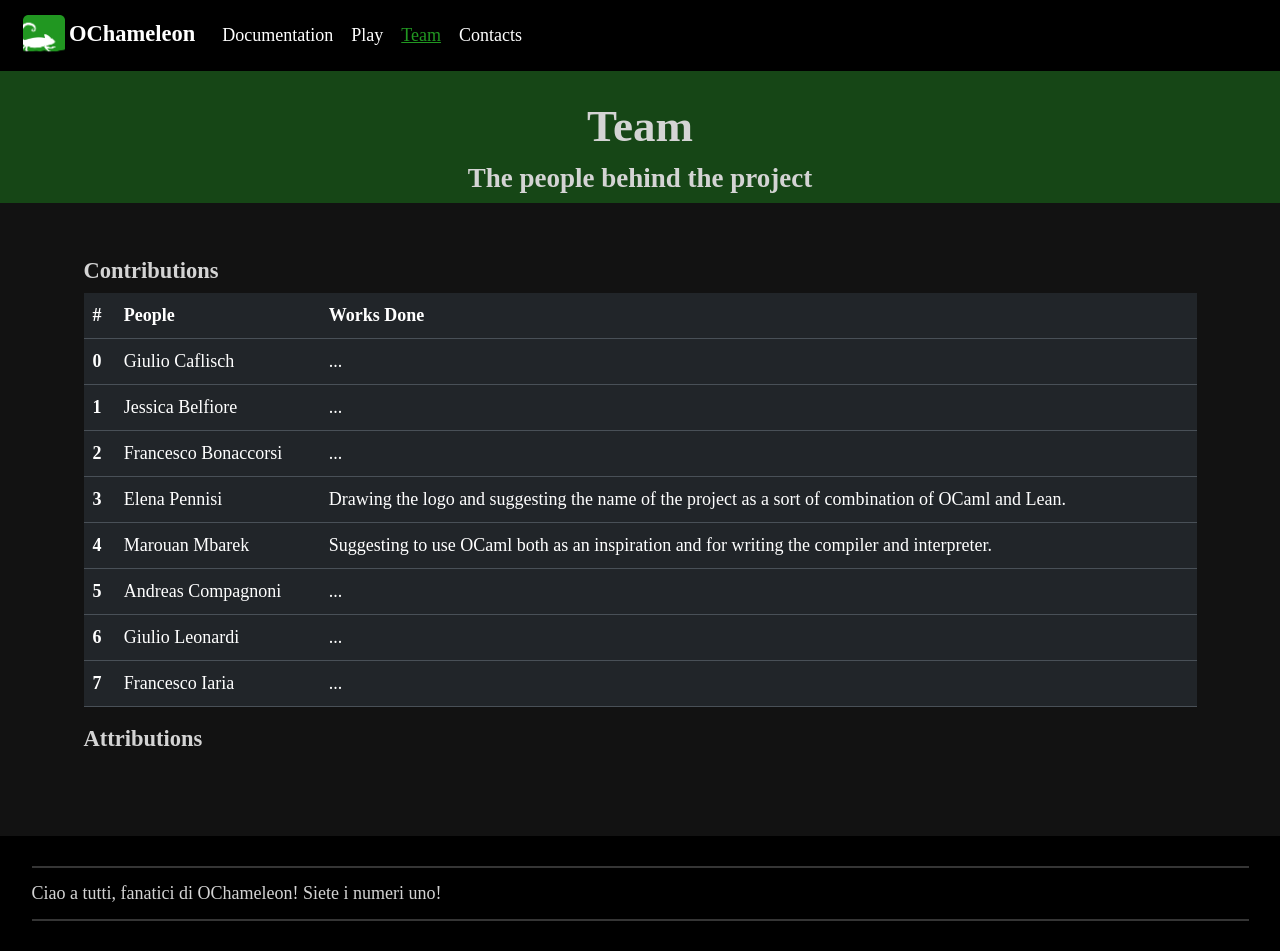
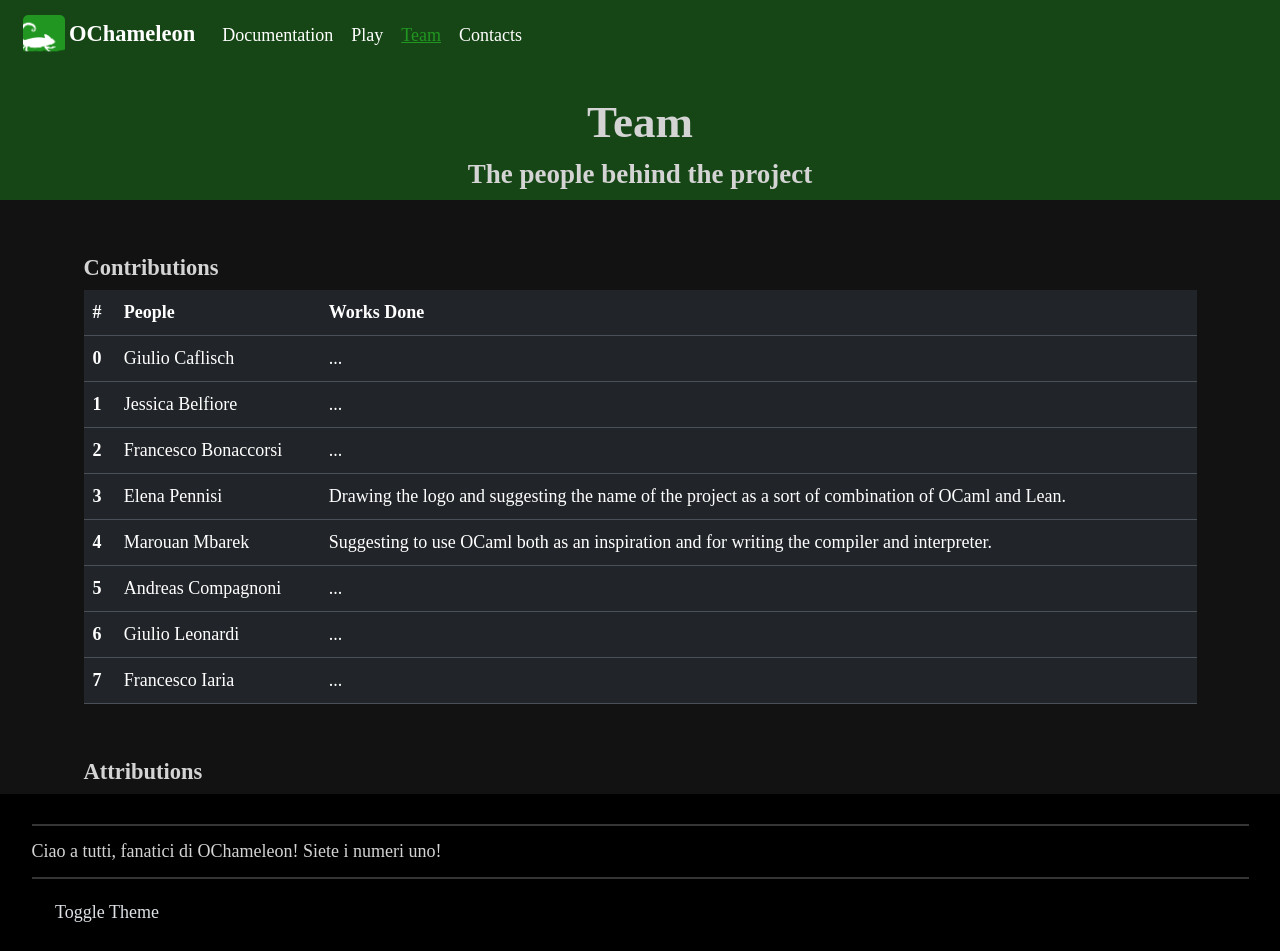
Before and after one commit to ochameleon/ochameleon.github.io, a Jekyll site: the page built from team.html, in a window 1280 px wide and 951 px high. Built offline with Jekyll 4.4.1, drawn with Linux system fonts in a browser that asks for light colours; some web fonts are replaced.

Commit message:
Testing light to dark theme switch

```diff
--- a/_includes/footer.html
+++ b/_includes/footer.html
@@ -3,5 +3,12 @@
         <hr>
         Ciao a tutti, fanatici di OChameleon! Siete i numeri uno!
         <hr>
+        <div class="theme-toggle-container">
+            <button id="themeToggle" class="btn btn-theme-toggle d-flex align-items-center">
+                <i class="fas fa-sun me-2" id="sunIcon"></i>
+                <i class="fas fa-moon me-2 d-none" id="moonIcon"></i>
+                <span>Toggle Theme</span>
+            </button>
+        </div>
     </div>
 </footer>
--- a/static/style.css
+++ b/static/style.css
@@ -9,20 +9,53 @@
 }
 
 
+:root {
+    --main-background-color: rgb(18, 18, 18);
+    --nav-backgroung-color: rgb(0, 0, 0);
+    --header-background-color: rgb(22, 70, 22);
+    --footer-background-color: rgb(0, 0, 0);
+    --pre-background-color: rgb(30, 30, 30);
+
+    --main-text-color: rgb(212, 212, 212);
+    --unclicked-text-color: rgb(255, 255, 255);
+    --clicked-text-color: rgb(33, 151, 33);
+
+    --main-card-bg: #343a40;
+    --main-card-border: #495057;
+    --main-button-bg: #0a58ca;
+    --main-button-text: #ffffff;
+}
+
+html[data-bs-theme="light"] {
+    --main-background-color: #212529;
+    --nav-backgroung-color: rgb(250, 248, 243);
+    --header-background-color: rgb(22, 70, 22);
+    --footer-background-color: rgb(255, 255, 255);
+    --pre-background-color: rgb(225, 225, 225);
+
+    --main-text-color: rgb(85, 86, 89);
+    --unclicked-text-color: rgb(0, 0, 0);
+    --clicked-text-color: rgb(33, 151, 33);
+
+    --main-card-bg: #ffffff;
+    --main-card-border: #dee2e6;
+    --main-button-bg: #0d6efd;
+    --main-button-text: #ffffff;
+}
 
 
 
 nav {
-    background-color: rgb(0, 0, 0);
+    background-color: var(--nav-background-color);
 }
 
 header {
-    padding-top: 5.5rem;
-    background-color: rgb(22, 70, 22);
+    padding-top: 5.3rem;
+    background-color: var(--header-background-color);
 }
 
 footer {
-    background-color: rgb(0, 0, 0);
+    background-color: var(--footer-background-color);
 }
 
 .navbar-brand b {
@@ -41,15 +74,15 @@ footer {
 }
 
 .navbar-nav .nav-item .nav-link {
-    color: rgb(255, 255, 255)
+    color: var(--unclicked-text-color);
 }
 
 .navbar-nav .nav-item .nav-link:hover {
-    color: rgb(33, 151, 33);
+    color: var(--clicked-text-color);
 }
 
 .navbar-nav .nav-item .nav-link.active {
-    color: rgb(33, 151, 33);
+    color: var(--clicked-text-color);
     text-decoration: underline;
 }
 
@@ -59,9 +92,9 @@ footer {
 
 
 html, body {
-    background-color: rgb(18, 18, 18);
+    background-color: var(--main-background-color);
 
-    color: rgb(212, 212, 212);
+    color: var(--main-text-color);
 
     font-family: "Monomath";
     font-size: 18px;
@@ -82,7 +115,7 @@ main {
 }
 
 hr {
-    border: 1px solid rgb(212, 212, 212);
+    border: 1px solid var(--main-text-color);
 
     margin-top:    12px;
     margin-bottom: 12px;
@@ -123,7 +156,7 @@ pre {
     overflow: hidden;
     max-width: 100%;
 
-    background-color:rgb(30, 30, 30);
+    background-color:var(--pre-background-color);
 
     color: rgb(212, 212, 212);
 
--- a/team.html
+++ b/team.html
@@ -68,7 +68,7 @@ subtitle: The people behind the project
             </tbody>
         </table>
 </div>
-<div class="container-fluid bg-success">
+<div class="container-fluid m-5 bg-success">
 </div>
 <div class="container">
     <h3>Attributions</h3>
```
Also changed, not shown: static/interactive.js (added, +34 -0 lines).
